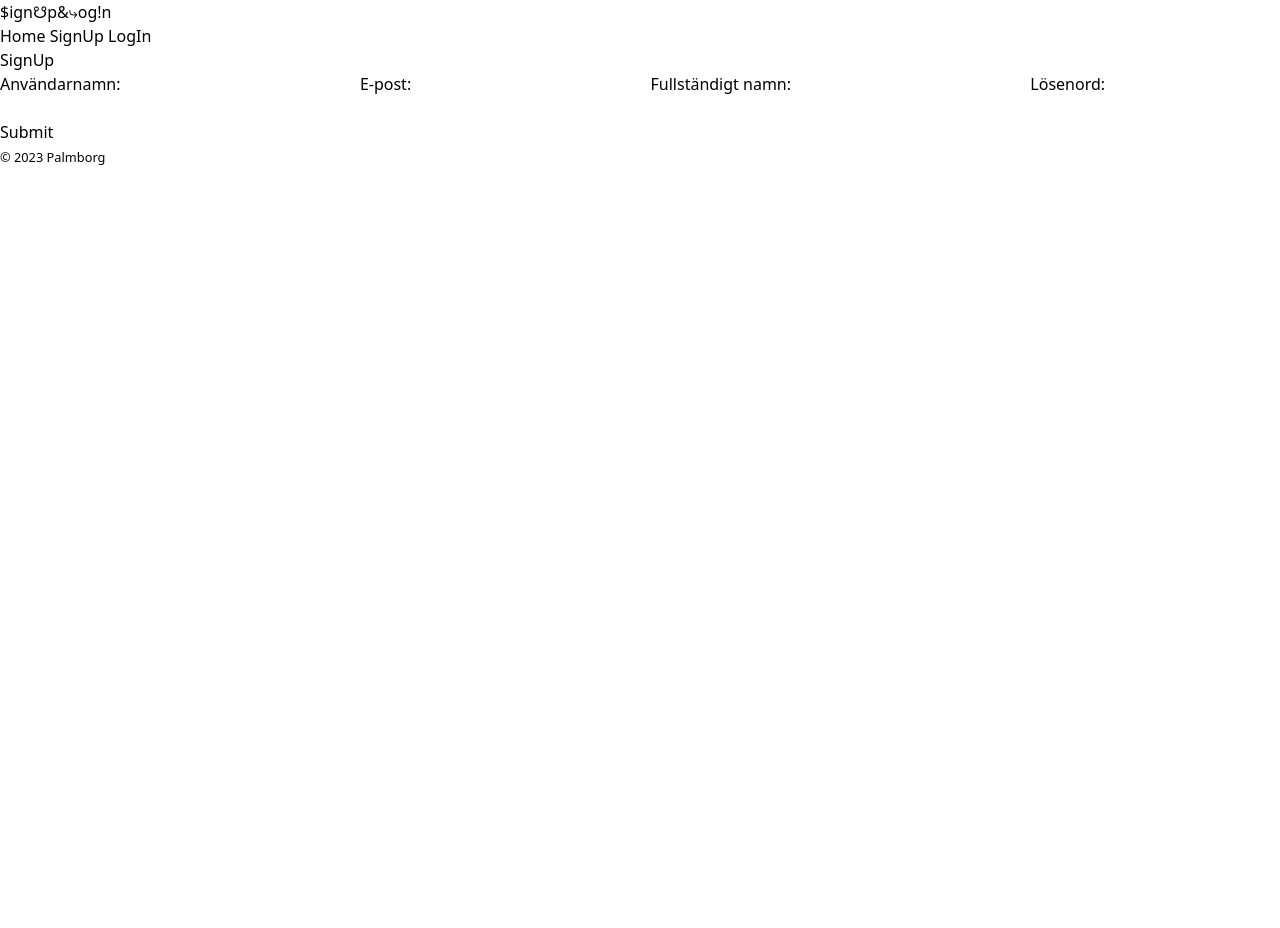
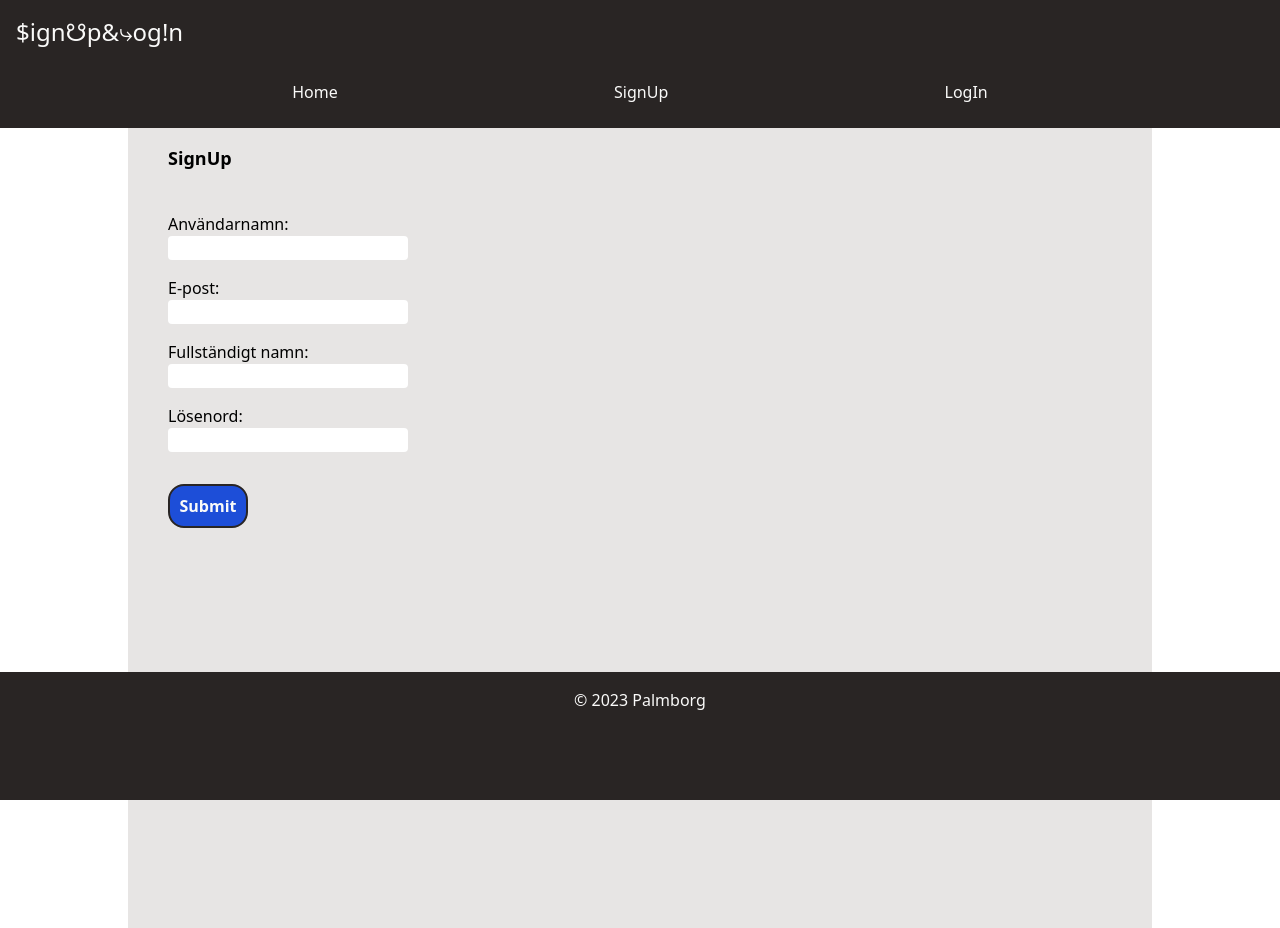
Before and after one commit to jakobpalmborg/signup-login-tailwind, a website: page dist/signup.html in a window 1280 px wide. Before the commit the page ends 800 px from the top, so only its background shows below. Drawn offline with Linux system fonts and the light colour scheme.

Commit message:
css for sign up page

```diff
--- a/dist/signup.html
+++ b/dist/signup.html
@@ -9,31 +9,33 @@
     <link rel="stylesheet" href="./output.css">
 </head>
 <body>
-    <header>
-        <h2><a href="./index.html">&#36;ign&#9739;p&&#10551;og&#33;n</a></h2>
-        <nav >
-            <a href="./index.html">Home</a>
-            <a href="#">SignUp</a>
-            <a href="./login.html">LogIn</a>
+    <header class="bg-stone-800 h-32"  >
+        <h2 class="p-4 text-stone-50 text-2xl"><a href="#">&#36;ign&#9739;p&&#10551;og&#33;n</a></h2>
+
+        <nav class="flex justify-evenly p-4">
+            <a class="text-stone-50" href="./index.html">Home</a>
+            <a class="text-stone-50" href="#">SignUp</a>
+            <a class="text-stone-50" href="./login.html">LogIn</a>
         </nav>
+
     </header>
-    <main>
-        <h1>SignUp</h1>
-        <form action="">
-            <label for="signup-username">Användarnamn:</label>
-            <input type="text" id="signup-username" required >
-            <label for="e-mail">E-post:</label>
-            <input type="email" id="e-mail" required>
-            <label for="full-name">Fullständigt namn:</label>
-            <input type="text" id="full-name" required>
-            <label for="create-password">Lösenord:</label>
-            <input type="password" id="create-password" required>
-            <div id="strength-indicator"></div>
-            <input type="submit">
+    <main class="bg-stone-200 max-w-screen-lg m-auto h-screen">
+        <h1 class="ml-10 pt-4 text-lg font-bold">SignUp</h1>
+        <form class="m-10 flex flex-col  "  action="">
+            <label class="" for="signup-username">Användarnamn:</label>
+            <input class="mb-4 w-60 rounded" type="text" id="signup-username" required >
+            <label class="" for="e-mail">E-post:</label>
+            <input class=" mb-4 w-60 rounded"" type="email" id="e-mail" required>
+            <label  class=""for="full-name">Fullständigt namn:</label>
+            <input class=" mb-4 w-60 rounded"" type="text" id="full-name" required>
+            <label class="" for="create-password">Lösenord:</label>
+            <input class=" w-60 rounded"" type="password" id="create-password" required>
+            <div class=" mb-4 h-4" id="strength-indicator"></div>
+            <input class="text-center font-bold bg-blue-700 text-stone-50 rounded-2xl border-2 border-stone-800 w-20 p-2 " type="submit">
         </form>
     </main>
-    <footer>
-        <small>&#169 2023 Palmborg</small>
+    <footer class="bg-stone-800 h-32 fixed bottom-0 w-full">
+        <p class="p-4 text-stone-50 text-center">&#169 2023 Palmborg</p>
     </footer>
 </body>
 </html>
--- a/package.json
+++ b/package.json
@@ -1,4 +1,7 @@
 {
+  "scripts": {
+    "dev": "npx tailwindcss -i ./src/input.css -o ./dist/output.css --watch"
+  },
   "devDependencies": {
     "tailwindcss": "^3.2.7"
   }
```
Also changed, not shown: dist/index.html (+3 -3 lines), dist/login.html (+11 -9 lines), dist/output.css.
